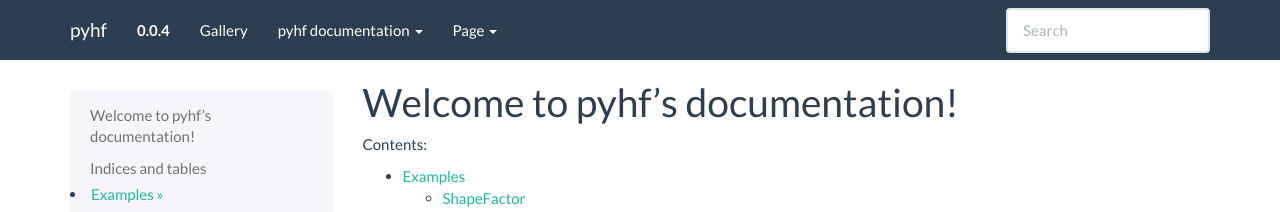
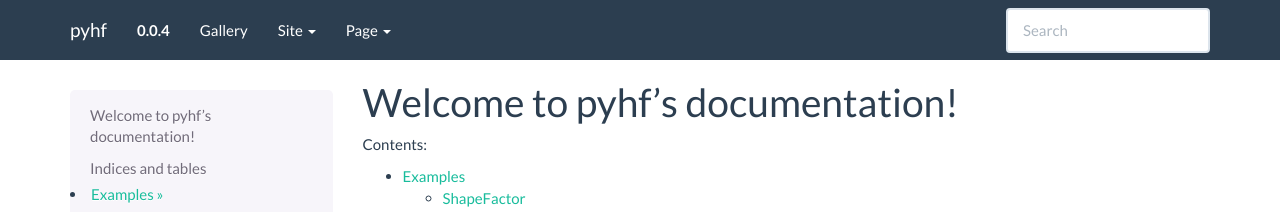
Before and after one commit to scikit-hep/pyhf, a Sphinx documentation site: the page built from docs/index.rst, in a window 1280 px wide. Shown: the top 212 px of the page. Built offline with Sphinx 7.4.7, drawn with Linux system fonts in a browser that asks for light colours.

Commit message:
change to 'site'

```diff
--- a/docs/conf.py
+++ b/docs/conf.py
@@ -136,7 +136,7 @@ html_theme = 'bootstrap'
 html_theme_options = {
     'source_link_position': 'footer',
     'navbar_sidebarrel': False,
-    'navbar_site_name': 'pyhf documentation',
+    'navbar_site_name': 'Site',
     'bootswatch_theme': 'flatly',
     'navbar_links': [
                       ("Gallery", "examples"),
```
